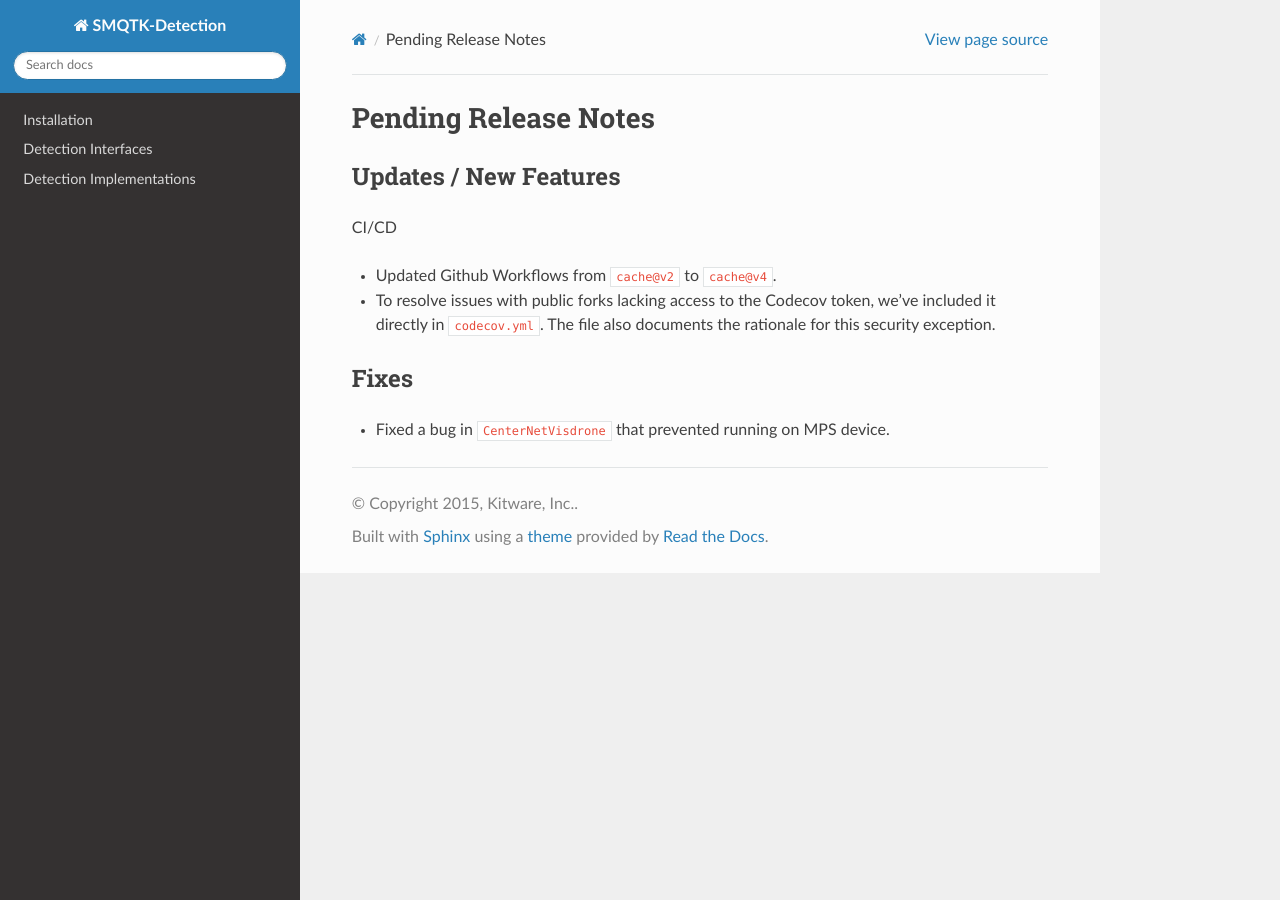
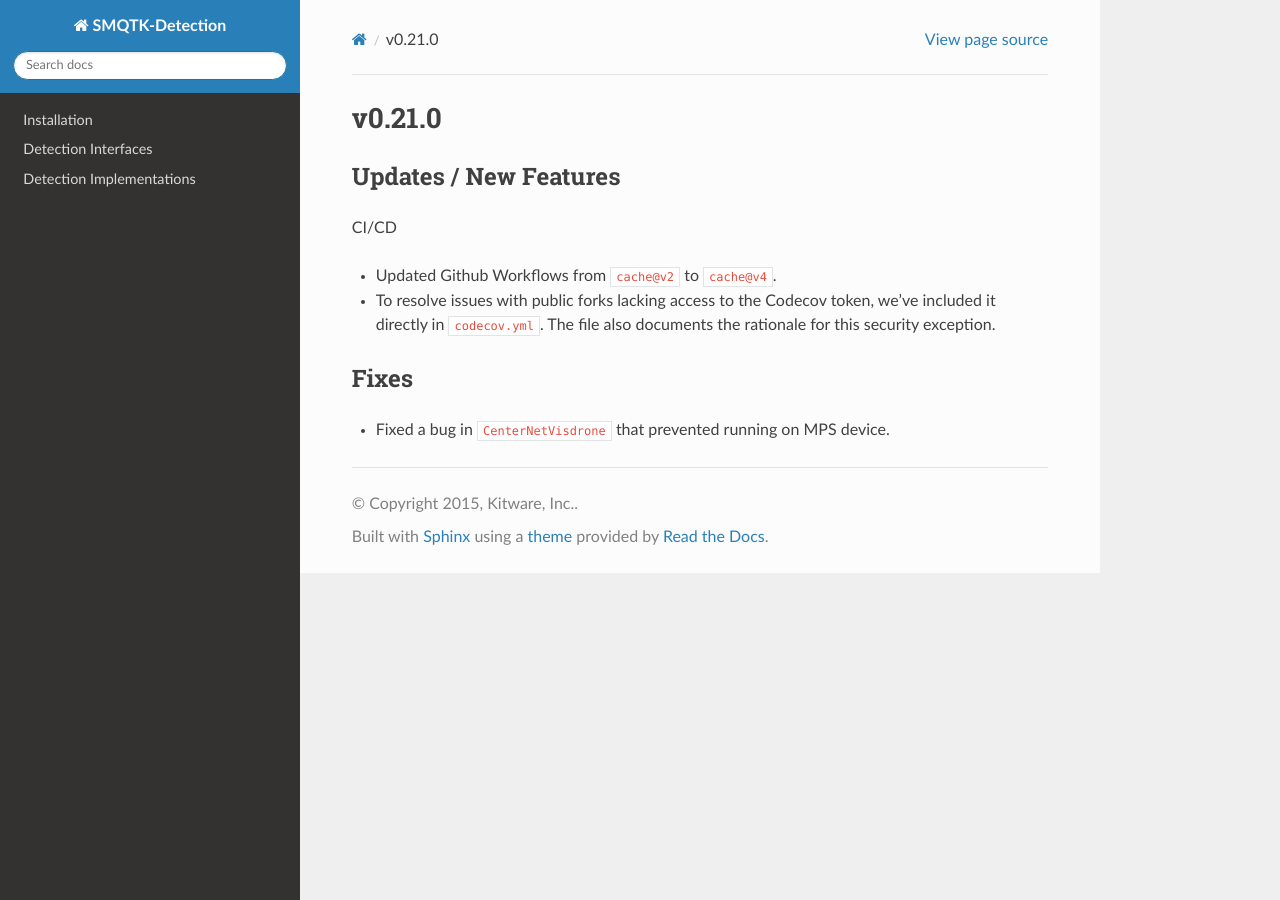
Before and after one commit to Kitware/SMQTK-Detection, a Sphinx documentation site: the page built from docs/release_notes/v0.21.0.rst, in a window 1280 px wide. Built offline with Sphinx 7.4.7 and the Read the Docs theme 3.1.0, drawn with Linux system fonts in a browser that asks for light colours; pages that are not in the unit, such as notebooks, are missing from menus; the version number is read from the project's files by our own code.

Commit message:
Update version number to 0.21.0

```diff
--- a/docs/release_notes.rst
+++ b/docs/release_notes.rst
@@ -12,3 +12,4 @@
    release_notes/v0.19.0
    release_notes/v0.20.0
    release_notes/v0.20.1
+   release_notes/v0.21.0
--- a/docs/release_notes/pending_release.rst
+++ b/docs/release_notes/v0.21.0.rst
@@ -1,5 +1,5 @@
-Pending Release Notes
-=====================
+v0.21.0
+=======
 
 Updates / New Features
 ----------------------
--- a/pyproject.toml
+++ b/pyproject.toml
@@ -4,7 +4,7 @@
 
 [tool.poetry]
 name = "smqtk-detection"
-version = "0.20.1"
+version = "0.21.0"
 description = "Algorithms, data structures and utilities around performing detection of inputs"
 license = "BSD-3-Clause"
 authors = ["Kitware, Inc. <smqtk-developers@kitware.com>"]
```
